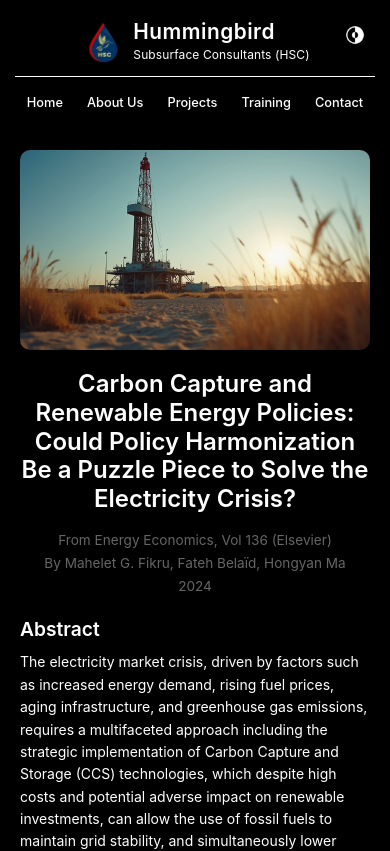
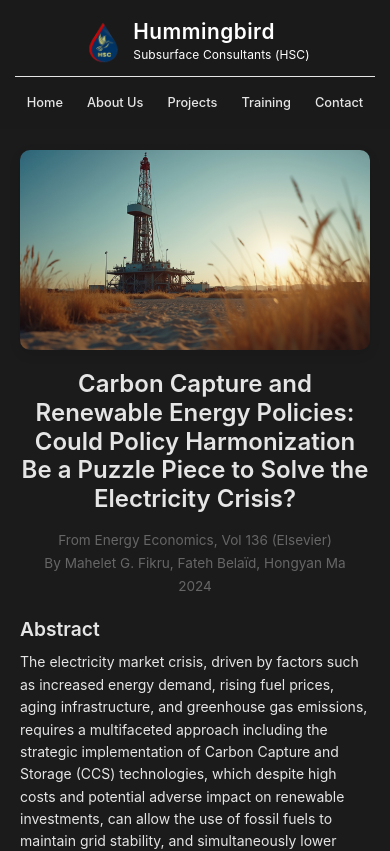
Before and after one commit to OGGary1996/HSCCompanyWebsite, a React (Vite) app: page /blog/1 in a window 390 px wide. Shown: the top 851 px of the page. Built offline with nearby package versions, Linux system fonts and the light colour scheme.

Commit message:
Change background color and text color

```diff
--- a/src/components/BlogCard.css
+++ b/src/components/BlogCard.css
@@ -19,9 +19,9 @@
 .blog-image {
   width: 100%;
   height: 40%;
-  object-fit: cover;
-  display: block;  /* 添加这行，确保图片是块级元素 */
-  flex-shrink: 0;  /* 添加这行，防止图片被压缩 */
+  object-fit: fill;
+  display: block;  /* 确保图片是块级元素 */
+  flex-shrink: 0;  /* 防止图片被压缩 */
 }
 
 .blog-content {
--- a/src/components/BlogDetail.css
+++ b/src/components/BlogDetail.css
@@ -8,7 +8,7 @@
 .blog-detail .cover {
   width: 100%;
   max-height: 400px;
-  object-fit: cover;
+  object-fit: fill;
   border-radius: 10px;
   margin-bottom: 40px;
   box-shadow: 0 4px 12px rgba(0,0,0,0.1);
--- a/src/components/Header.css
+++ b/src/components/Header.css
@@ -21,13 +21,13 @@
 .company-name h1{
   font-size: 2rem;
   margin: 0;
-  color: var(--color-text);
+  color: white;
   letter-spacing: 1px;
 }
 .company-name p {
   font-size: 1rem;
   margin: 0;
-  color: var(--color-text);
+  color: white;
   letter-spacing: 0.2px;
 }
 
@@ -38,34 +38,9 @@
 }
 /*header-nav-a 当前激活页面保持高亮*/
 .header-nav a.active {
-  color: var(--color-text);
-  text-shadow: 0 0 8px var(--color-text), 0 0 16px var(--color-text);
+  color: white;
+  text-shadow: 0 0 8px white, 0 0 16px white;
   transform: scale(1.1);
-}
-
-.theme-toggle {
-  position: absolute;
-  right: 150px;
-  background: transparent;  /* 透明背景 */
-  border: none;             /* 无边框 */
-  width: 50px;
-  height: 50px;
-  cursor: pointer;
-  display: flex;
-  align-items: center;
-  justify-content: center;
-  padding: 0;
-  outline: none;  /* 去除点击时的默认边框 */
-}
-.theme-icon {
-  width: 50%;
-  height: 50%;
-  object-fit: contain;
-  filter: invert(1);  /* 反转颜色：黑色变白色 */
-  transition: opacity 0.3s ease;  /* 图片切换时的淡入淡出效果 */
-}
-.theme-toggle:active .theme-icon {
-  transform: rotate(180deg);  /* 点击时旋转 */
 }
 
 /* 移动端Header响应式 */
@@ -99,19 +74,16 @@
     text-align: left;
     margin: 0;
   }
-
   .company-name h1 {
     font-size: 1.3rem;
     letter-spacing: 0.5px;
     margin: 0;
   }
-
   .company-name p {
     font-size: 0.75rem;
     letter-spacing: 0.1px;
     margin: 0;
   }
-
   /* 第二行：横向分割线（白色） */
   .header-left::after {
     content: '';
@@ -122,7 +94,6 @@
     height: 1px;
     background: var(--color-text);
   }
-
   /* 第三行：导航链接，强制单行，居中显示 */
   .header-nav {
     gap: 8px;
@@ -141,23 +112,14 @@
     scrollbar-width: none;
     -ms-overflow-style: none;
   }
-
   .header-nav::-webkit-scrollbar {
     display: none;
   }
-
   .header-nav a {
     font-size: 0.8rem;
     padding: 4px 8px;
     white-space: nowrap;
     flex-shrink: 0;
   }
-  /* 移动端主题切换按钮 */
-  .theme-toggle {
-    position: absolute;
-    top: 15px;
-    right: 15px;
-    width: 40px;
-    height: 40px;
-  }
+
 }
--- a/src/components/Header.jsx
+++ b/src/components/Header.jsx
@@ -1,17 +1,10 @@
 import {NavLink} from "react-router-dom";
-import { useState } from "react";
 import Logo from "../assets/logo-192x192.png"
-import LightModeIcon from "../assets/invert_mode_icon_234101.png"  // 浅色模式图标
-import DarkModeIcon from "../assets/mode_dark_icon_214378.png"    // 深色模式图标
 import "./Header.css"
 
 
 function Header() {
-  const [isDark, setIsDark] = useState(true);  // 默认深色模式
-  const toggleTheme = () => {
-    setIsDark(!isDark);
-    // 后续会在这里添加切换主题的逻辑
-  };
+
 
   return (
     <header className="header">
@@ -31,20 +24,6 @@ function Header() {
         <NavLink to="/contact">Contact</NavLink>
         {/*<NavLink to="/blog">Blog</NavLink>*/}
       </nav>
-      {/* 主题切换按钮 */}
-      <button
-        className="theme-toggle"
-        onClick={toggleTheme}
-        aria-label="Toggle theme"
-        title={isDark ? "Switch to Light Mode" : "Switch to Dark Mode"}
-      >
-        <img
-          src={isDark ? LightModeIcon : DarkModeIcon}
-          alt={isDark ? "Light mode" : "Dark mode"}
-          className="theme-icon"
-        />
-      </button>
-
 
     </header>
   )
--- a/src/pages/AboutUs.css
+++ b/src/pages/AboutUs.css
@@ -1,8 +1,12 @@
+.about {
+  margin-top: -110px;
+}
+
 /* 1. Hero */
 .hero-section {
   position: relative;
-  height: 85vh;
-  background-size: 120% auto;
+  height: 95vh;
+  background-size: 130% auto;
   background-position: center bottom;
   background-repeat: no-repeat;
   display: flex;
@@ -14,7 +18,7 @@
   will-change: background-size;
 }
 .hero-section:hover {
-  background-size: 130% auto; /* 鼠标悬停时放大背景图 */
+  background-size: 140% auto; /* 鼠标悬停时放大背景图 */
   transition: background-size 0.5s ease; /* 平滑过渡效果 */
 }
 .hero-overlay {
@@ -26,7 +30,7 @@
   position: relative;
   z-index: 2;
   max-width: 800px;
-  animation: fadeInUp 1.5s ease-out forwards;
+  padding-top: 50px;
 }
 .hero-content h1 {
   font-size: clamp(28px, 6vw, 60px);
@@ -344,9 +348,12 @@
 
 /* 移动端AboutUs页面响应式 */
 @media (max-width: 768px) {
+  .about {
+    margin-top: -130px; /* 补偿header的高度 */
+  }
   /* Hero部分优化 - 参考Home页面 */
   .hero-section {
-    height: 35vh;
+    height: 55vh;
     min-height: 30vh;
     padding: 10px 20px;
     margin-top: 30px;
@@ -370,7 +377,7 @@
   .hero-content {
     max-width: 100%;
     text-align: center;
-    margin: 0;
+    padding-top: 70px;
   }
 
   .hero-content h1 {
--- a/src/pages/Contact.css
+++ b/src/pages/Contact.css
@@ -1,10 +1,13 @@
+.contact {
+  margin-top: -110px;
+}
 
 /* Hero Section */
 .contact-hero {
   text-align: center;
   position: relative;
-  height: 85vh;
-  background-size: 120% auto; /* 放大背景图以覆盖更多区域 */
+  height: 95vh;
+  background-size: 130% auto; /* 放大背景图以覆盖更多区域 */
   background-position: center;
   background-repeat: no-repeat;
   display: flex;
@@ -16,7 +19,7 @@
   will-change: background-size;
 }
 .contact-hero:hover {
-  background-size: 130% auto; /* 鼠标悬停时放大背景图 */
+  background-size: 140% auto; /* 鼠标悬停时放大背景图 */
   transition: background-size 0.5s ease; /* 平滑过渡效果 */
 }
 .hero-overlay {
@@ -28,6 +31,7 @@
   position: relative;
   z-index: 2;
   max-width: 1200px;
+  padding-top: 50px;
 }
 .hero-content h1 {
   font-size: clamp(28px, 6vw, 60px);
@@ -111,9 +115,13 @@
 
 /* 移动端Contact页面响应式 */
 @media (max-width: 768px) {
+  .contact {
+    margin-top: -130px;
+  }
+
   /* Hero部分 - 参考AboutUs优化 */
   .contact-hero {
-    height: 35vh;
+    height: 55vh;
     min-height: 30vh;
     padding: 10px 20px;
     margin-top: 30px;
@@ -142,6 +150,7 @@
     max-width: 100%;
     text-align: center;
     margin: 0;
+    padding-top: 70px;
   }
 
   .hero-content h1 {
--- a/src/pages/Home.css
+++ b/src/pages/Home.css
@@ -1,9 +1,11 @@
-
+.home {
+  margin-top: -110px; /* 补偿header的高度 */
+}
 /* 1.hero部分 */
 .home-hero {
   position: relative;
-  height: 85vh;
-  background-size: 120% auto; /* 放大背景图以覆盖更多区域 */
+  height: 95vh;
+  background-size: 130% auto; /* 放大背景图以覆盖更多区域 */
   background-position: center;
   background-repeat: no-repeat;
   display: flex;
@@ -15,7 +17,7 @@
   will-change: background-size;
 }
 .home-hero:hover {
-  background-size: 130% auto; /* 鼠标悬停时放大背景图 */
+  background-size: 140% auto; /* 鼠标悬停时放大背景图 */
   transition: background-size 0.5s ease; /* 平滑过渡效果 */
 }
 /* 半透明遮罩层 */
@@ -29,6 +31,7 @@
   position: relative;
   z-index: 2;
   max-width: 700px;
+  padding-top: 50px;
 }
 /* 标题部分 */
 .hero__title {
@@ -177,14 +180,12 @@
 @media (max-width: 768px) {
   /* 整体Home页面容器 */
   .home {
-    width: 100%;
-    max-width: 100vw;
-    overflow-x: hidden;
+    margin-top: -130px; /* 补偿header的高度 */
   }
 
   /* Hero部分移动端优化 */
   .home-hero {
-    height: 35vh;
+    height: 55vh;
     min-height: 30vh;
     padding: 10px 20px 0 20px;
     margin-top: 30px;
@@ -210,7 +211,7 @@
   .hero__content {
     max-width: 100%;
     text-align: left;
-    margin-top: 20px;
+    padding-top: 70px;
   }
 
   .hero__title {
--- a/src/styles/layout.css
+++ b/src/styles/layout.css
@@ -10,7 +10,7 @@
   left: 0;
   width: 100%;
   z-index: 1000; /* 确保在最上层 */
-  background-color: rgba(0,0,0,0.6); /* 半透明背景 */
+  background-color: rgba(27,27,27,0.6); /* 半透明背景 */
   backdrop-filter: blur(6px); /* 背景模糊效果 */
   transition: background-color 0.3s ease, backdrop-filter 0.3s ease; /* 平滑过渡效果 */
 
@@ -27,7 +27,7 @@ main {
   flex-direction: column;
   align-items: stretch;
   justify-content: flex-start;
-  padding: 55px 0 40px 0; /* 顶部留出空间给固定的 header */
+  padding: 50px 0 40px 0; /* 顶部留出空间给固定的 header */
   background-color: var(--color-background);
   width: 100%;
   max-width: 100vw;
@@ -37,7 +37,7 @@ main {
 
 /* Footer 整体布局 - flex */
 .footer {
-  background-color: var(--color-background);
+  background-color: rgba(10,10,10,0.6);
   color: var(--color-text);
   padding: 40px 40px 20px 40px;
   display: flex;
--- a/src/styles/variables.css
+++ b/src/styles/variables.css
@@ -4,11 +4,12 @@
 */
 
 :root {
-  /* Colors - 深色模式（默认） */
-  /* 1. Background color - black*/
-  --color-background: #000000;
-  /* 2. Font color - white */
-  --color-text: #ffffff;
+  /* Colors - 深色模式（默认） - 柔和配色 */
+
+  /* 1. Background color - 深灰色（不是纯黑）*/
+  --color-background: #1b1b1b;
+  /* 2. Font color - 浅灰色（不是纯白） */
+  --color-text: #e5e5e5;
 
   /* Fonts */
   --font-main: "Inter", "Helvetica Neue", Arial, sans-serif;
@@ -16,11 +17,3 @@
   /* Layout */
   --max-width: 1200px;
 }
-
-/* 浅色模式 */
-[data-theme="light"] {
-  /* 1. Background color - white */
-  --color-background: #ffffff;
-  /* 2. Font color - black */
-  --color-text: #000000;
-}
```
